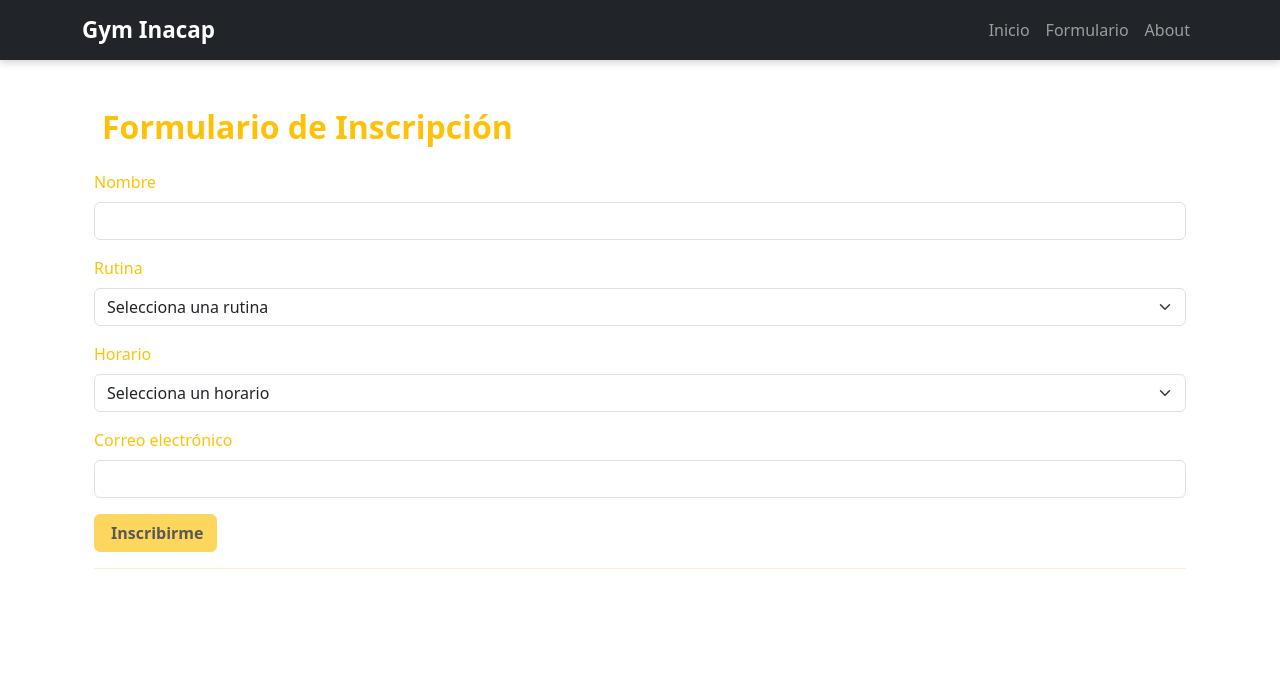
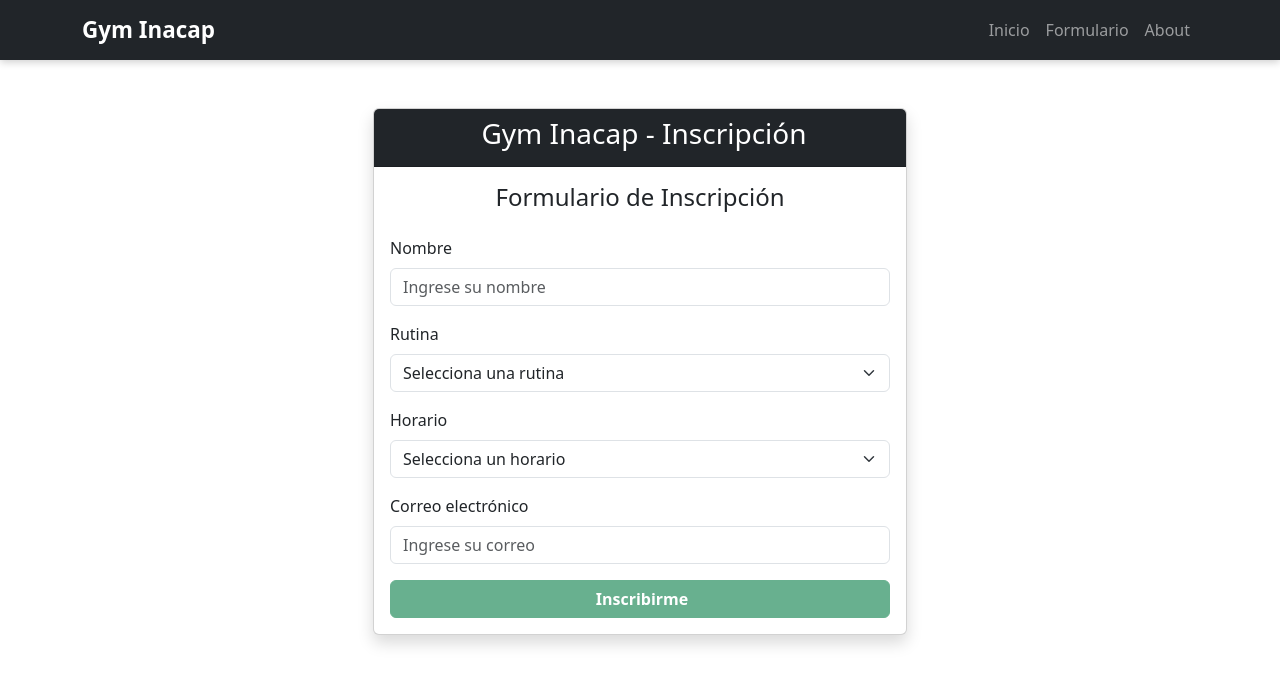
Before and after one commit to martinclassic/EV03-FRONT, an Angular app: page /formulario in a window 1280 px wide. Shown: the top 684 px of the page. Built offline with nearby package versions, Linux system fonts and the light colour scheme.

Commit message:
cambios formulario

```diff
--- a/src/app/components/formulario/formulario.component.html
+++ b/src/app/components/formulario/formulario.component.html
@@ -1,15 +1,31 @@
-<div class="container mt-5 mb-5">
-    <h2 class="text-warning fw-bold mb-4">
-        <i class="bi bi-clipboard-check me-2"></i>Formulario de Inscripción
-    </h2>
+<div class="container">
+
+    <div class="row justify-content-center mt-5 mb-5">
+
+        <div class="col-md-6">
+
+            <div class="card shadow">
+
+                <div class="card-header bg-dark text-white text-center">
+
+                    <h3><i class="bi bi-clipboard-check me-2"></i>Gym Inacap - Inscripción</h3>
+
+                </div>
+
+                <div class="card-body">
+
+                    <h4 class="text-center mb-4">
+                        Formulario de Inscripción
+                    </h4>
 
                     <form #formInscripcion="ngForm" (ngSubmit)="enviar(formInscripcion)">
 
                         <!-- Nombre -->
                         <div class="mb-3">
-            <label class="form-label text-warning">Nombre</label>
-            <input type="text" class="form-control" name="nombre" [(ngModel)]="nombre" required minlength="3"
-                #nombreRef="ngModel" [class.is-invalid]="nombreRef.invalid && nombreRef.touched">
+                            <label class="form-label">Nombre</label>
+                            <input type="text" class="form-control" name="nombre" [(ngModel)]="nombre" required
+                                minlength="3" placeholder="Ingrese su nombre" #nombreRef="ngModel"
+                                [class.is-invalid]="nombreRef.invalid && nombreRef.touched">
 
                             <div *ngIf="nombreRef.invalid && nombreRef.touched" class="text-danger">
                                 <small *ngIf="nombreRef.errors?.['required']">
@@ -23,7 +39,7 @@
 
                         <!-- Rutina -->
                         <div class="mb-3">
-            <label class="form-label text-warning">Rutina</label>
+                            <label class="form-label">Rutina</label>
                             <select class="form-select" name="rutina" [(ngModel)]="rutina" required
                                 #rutinaRef="ngModel" [class.is-invalid]="rutinaRef.invalid && rutinaRef.touched">
                                 <option [ngValue]="null" disabled>Selecciona una rutina</option>
@@ -43,7 +59,7 @@
 
                         <!-- Horario -->
                         <div class="mb-3">
-            <label class="form-label text-warning">Horario</label>
+                            <label class="form-label">Horario</label>
                             <select class="form-select" name="horario" [(ngModel)]="horario" required
                                 #horarioRef="ngModel" [class.is-invalid]="horarioRef.invalid && horarioRef.touched">
                                 <option [ngValue]="null" disabled>Selecciona un horario</option>
@@ -61,9 +77,10 @@
 
                         <!-- Email -->
                         <div class="mb-3">
-            <label class="form-label text-warning">Correo electrónico</label>
+                            <label class="form-label">Correo electrónico</label>
                             <input type="email" class="form-control" name="email" [(ngModel)]="email" required email
-                #emailRef="ngModel" [class.is-invalid]="emailRef.invalid && emailRef.touched">
+                                placeholder="Ingrese su correo" #emailRef="ngModel"
+                                [class.is-invalid]="emailRef.invalid && emailRef.touched">
 
                             <div *ngIf="emailRef.invalid && emailRef.touched" class="text-danger">
                                 <small *ngIf="emailRef.errors?.['required']">
@@ -76,18 +93,16 @@
                         </div>
 
                         <!-- Botón -->
-        <button class="btn btn-warning fw-bold" type="submit" [disabled]="formInscripcion.invalid">
+                        <button class="btn btn-success w-100 fw-bold" type="submit"
+                            [disabled]="formInscripcion.invalid">
                             <i class="bi bi-send me-1"></i>Inscribirme
                         </button>
 
                     </form>
 
                     <!-- RESULTADO GUARDADO -->
-    <hr class="border-warning">
-
-    <div *ngIf="datosGuardados" class="card bg-dark text-warning mt-4 border border-warning">
-        <div class="card-body">
-            <h5 class="card-title">
+                    <div *ngIf="datosGuardados" class="alert alert-dark mt-4 border border-success">
+                        <h5 class="text-success">
                             <i class="bi bi-check-circle me-2"></i>Inscripción registrada
                         </h5>
                         <p class="mb-1"><strong>Nombre:</strong> {{ datosGuardados.nombre }}</p>
@@ -95,6 +110,13 @@
                         <p class="mb-1"><strong>Horario:</strong> {{ etiquetaHorario(datosGuardados.horario) }}</p>
                         <p class="mb-0"><strong>Correo:</strong> {{ datosGuardados.email }}</p>
                     </div>
+
                 </div>
 
             </div>
+
+        </div>
+
+    </div>
+
+</div>
```
Lines whose indentation alone changed are shown as unchanged.
